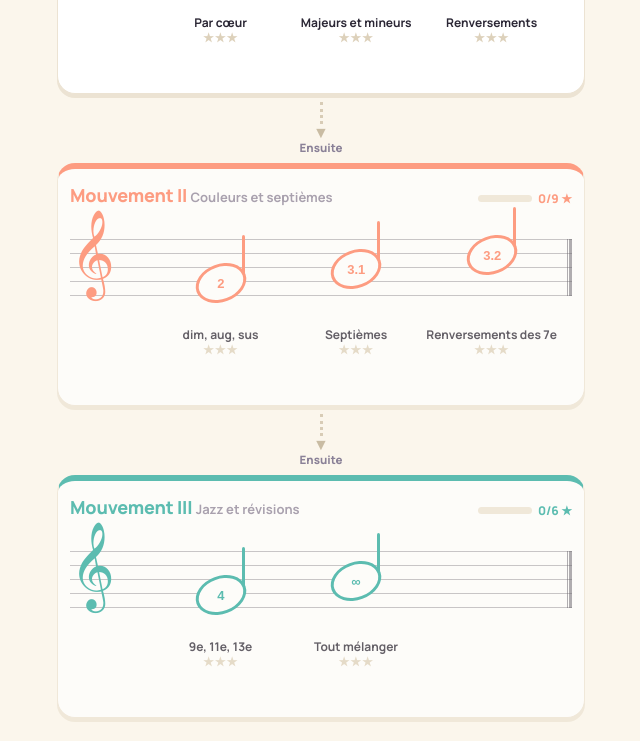
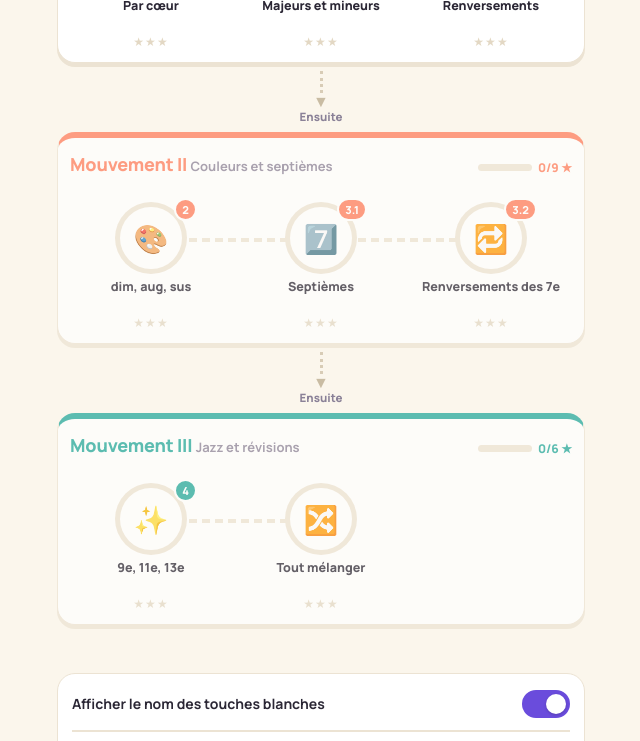
Before and after one commit to nadialemasle-design/accords-piano, a plain HTML site: page index.html in a window 1280 px wide. Shown: the part 578-1319 px from the top of the page, without its empty margins (319-959 px from the left). Drawn offline with Linux system fonts and the light colour scheme.

Commit message:
Niveaux en rangées d'icônes à la place des portées
Co-Authored-By: Claude Opus 5.5 <noreply@anthropic.com>
Claude-Session: https://claude.ai/code/session_01LaDuwJz2LeUg1j2HdJh9f2

```diff
--- a/index.html
+++ b/index.html
@@ -350,6 +350,24 @@ header h1{font-size:22px}.question{font-size:28px}.question.sm{font-size:19px}.m
 .link .dash{width:0;height:22px;border-left:3px dotted #d8ccb6}
 .link .arr{font-size:16px;line-height:1;color:#c9bca3}
 .link.open .dash{border-left-color:var(--gold)} .link.open .arr{color:var(--gold-d)}
+
+/* ===== Rangées de niveaux à icônes ===== */
+.lrow{display:grid;grid-template-columns:repeat(3,1fr);gap:8px;position:relative;margin-top:12px}
+.lrow::before{content:"";position:absolute;left:16%;right:16%;top:36px;height:4px;border-radius:4px;background:repeating-linear-gradient(90deg,var(--line) 0 8px,transparent 8px 13px);z-index:0}
+.lvl{position:relative;z-index:1;background:none;border:none;font:inherit;color:inherit;cursor:pointer;display:flex;flex-direction:column;align-items:center;gap:5px;padding:0}
+.lvl .ic{width:72px;height:72px;border-radius:50%;display:grid;place-items:center;position:relative;background:conic-gradient(var(--mc) calc(var(--p)*1%),var(--line) 0)}
+.lvl .ic::before{content:"";position:absolute;inset:5px;border-radius:50%;background:#fff}
+.lvl .ic span{position:relative;font-size:28px;line-height:1}
+.lvl.s3 .ic::before{background:var(--ms)}
+.lvl .num{position:absolute;top:-4px;right:calc(50% - 46px);background:var(--mc);color:#fff;font-size:11px;font-weight:800;padding:2px 6px;border-radius:999px;border:2px solid #fff}
+.lvl .ok{position:absolute;top:44px;left:calc(50% - 42px);width:24px;height:24px;border-radius:50%;background:var(--gold);color:#fff;font-size:13px;font-weight:800;display:grid;place-items:center;border:2px solid #fff}
+.lvl .nm{font-size:12.5px;font-weight:800;line-height:1.2;text-align:center;min-height:30px}
+.lvl .st{color:var(--gold);font-size:12px;letter-spacing:1px}.lvl .st s{color:#e3d8c4;text-decoration:none}
+.lvl .tag{position:absolute;top:-24px;left:50%;transform:translateX(-50%);background:var(--mc);color:#fff;font-size:11px;font-weight:800;padding:3px 9px;border-radius:999px;white-space:nowrap;z-index:2}
+.lvl.next .ic{animation:halo2 1.8s infinite}
+.lvl:active .ic{transform:scale(.94)}
+.move .lrow{margin-top:26px}
+.lrow.two::before{right:50%}
 </style>
 </head>
 <body>
@@ -742,7 +760,8 @@ function confetti(){
 }
 
 /* ---------- Accueil : le parcours ---------- */
-const SHORT={memo:'Par cœur','1.1':'Majeurs et mineurs','1.2':'Renverse­ments','2':'dim, aug, sus','3':'Septièmes','3.2':'Renverse­ments des 7e','4':'9e, 11e, 13e',mix:'Tout mélanger'};
+const ICON={memo:'🧠','1.1':'🎹','1.2':'🔄','2':'🎨','3':'7️⃣','3.2':'🔁','4':'✨',mix:'🔀'};
+const SHORT={memo:'Par cœur','1.1':'Majeurs et mineurs','1.2':'Renversements','2':'dim, aug, sus','3':'Septièmes','3.2':'Renversements des 7e','4':'9e, 11e, 13e',mix:'Tout mélanger'};
 const MOVES=[
   {t:'Mouvement I',s:'Les accords de 3 notes',ids:['memo','1.1','1.2']},
   {t:'Mouvement II',s:'Couleurs et septièmes',ids:['2','3','3.2']},
@@ -775,22 +794,23 @@ function renderHome(){
     <div class="steps">${MOVES.map((m,i)=>`<span class="${i<=curMv?'on':''}">${m.t.replace('Mouvement','Mvt')}</span>`).join('')}</div>
     <div class="prog-now">${curId?`Tu en es à : <b>${MOVES[curMv].t} · ${SHORT[curId]}</b> · ${totGot}/${totMax} ★`:'<b>Partition complète !</b> Toutes les étoiles sont à toi ★'}</div>`;
   $('#path').innerHTML=MOVES.map((mv,mi)=>{
-    let notes='',labels='';
-    mv.ids.forEach((id,j)=>{
-      let stars,lbl,badge;
-      if(id==='memo'){stars=memoStars();lbl='Par cœur : fondamentale, tierce, quinte';badge='♪'}
-      else{const lv=LEVELS.find(l=>l.id===id);stars=DATA.stars[id]||0;lbl=lv.sub;badge=lv.badge}
-      let cls='pnote s'+stars, tag='';
-      if(!nextSet&&stars<3){nextSet=true;cls+=' next';tag='<span class="play">À jouer</span>'}
-      notes+=`<button class="${cls}" data-id="${id}" style="left:${XS[j]}%;top:${YS[j]}px" aria-label="${lbl}">${tag}<span class="stem"></span><span class="head"><b>${badge}</b></span></button>`;
-      labels+=`<div class="plabel" data-id="${id}" style="left:${XS[j]}%">${SHORT[id]}<div class="st">${'★'.repeat(stars)}<s>${'★'.repeat(3-stars)}</s></div></div>`;
+    let tiles='';
+    mv.ids.forEach(id=>{
+      const stars=starsOf(id), lbl=id==='memo'?'Par cœur : fondamentale, tierce, quinte':LEVELS.find(l=>l.id===id).sub;
+      const num=id==='memo'?'':(LEVELS.find(l=>l.id===id).badge);
+      let cls='lvl s'+stars, tag='';
+      if(!nextSet&&stars<3){nextSet=true;cls+=' next';tag='<span class="tag">▶ À jouer</span>'}
+      tiles+=`<button class="${cls}" data-id="${id}" aria-label="${lbl}">${tag}
+        <div class="ic" style="--p:${Math.round(stars/3*100)}"><span>${ICON[id]}</span></div>
+        ${num&&num!=='∞'?`<span class="num">${num}</span>`:''}${stars>=3?'<span class="ok">✓</span>':''}
+        <div class="nm">${SHORT[id].replace('­','')}</div><div class="st">${'★'.repeat(stars)}<s>${'★'.repeat(3-stars)}</s></div></button>`;
     });
     const ms=mvStats[mi], st=ms.got>=ms.max?' done':mi>curMv?' later':'';
     const link=mi<MOVES.length-1?`<div class="link${mi<curMv?' open':''}"><div class="dash"></div><div class="arr">▼</div>${mi<curMv?'Débloqué':'Ensuite'}</div>`:'';
     return `<div class="move m${mi+1}${st}"><div class="mv-h"><div><span class="mv-t">${mv.t}</span> <span class="mv-s">${mv.s}</span></div><div class="mv-p"><div class="mini"><i style="width:${ms.got/ms.max*100}%"></i></div>${ms.got}/${ms.max} ★</div></div>
-      <div class="staff"><div class="lines"></div><div class="clef">𝄞</div><div class="bar"></div>${notes}</div><div class="plabels">${labels}</div></div>${link}`;
+      <div class="lrow${mv.ids.length===2?' two':''}">${tiles}</div></div>${link}`;
   }).join('');
-  document.querySelectorAll('#path .pnote,#path .plabel').forEach(b=>b.onclick=()=>{ac();b.dataset.id==='memo'?openMemo():openLevel(b.dataset.id)});
+  document.querySelectorAll('#path .lvl').forEach(b=>b.onclick=()=>{ac();b.dataset.id==='memo'?openMemo():openLevel(b.dataset.id)});
 }
 
 /* ---------- Niveaux ---------- */
```
